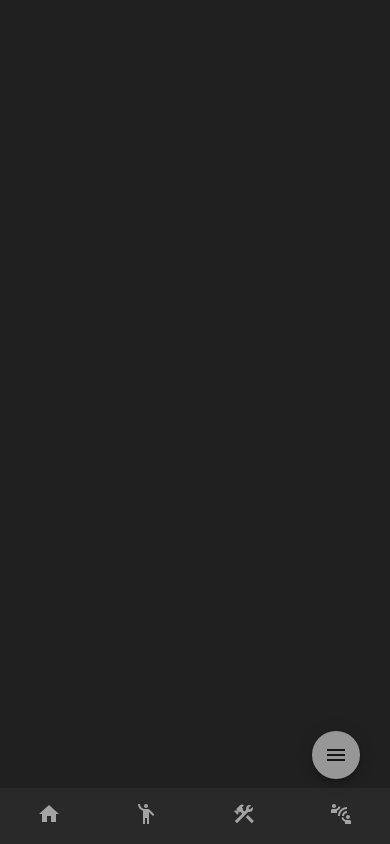
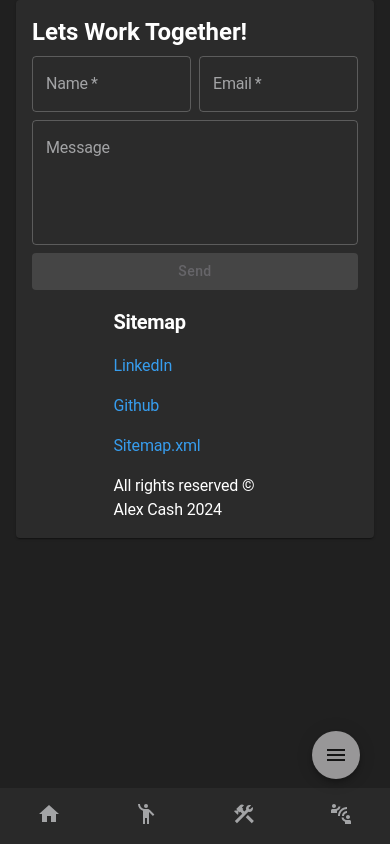
Before and after one commit to alcash55/Portfolio, a React (Vite) app: page / in a window 390 px wide. Built offline with nearby package versions, Linux system fonts and the light colour scheme.

Commit message:
add footer to mobile bp and make responsive

```diff
--- a/src/components/AppShell/InternalComponents/Footer.tsx
+++ b/src/components/AppShell/InternalComponents/Footer.tsx
@@ -1,21 +1,39 @@
-import { Stack, Link, Toolbar, Typography, Card } from "@mui/material";
+import {
+  Stack,
+  Link,
+  Toolbar,
+  Typography,
+  Card,
+  useMediaQuery,
+  useTheme,
+  Box,
+} from "@mui/material";
 import ConnectForm from "../../ConnectForm/ConnectForm";
 
 export const Footer = () => {
+  const theme = useTheme();
+  const tablet = useMediaQuery(theme.breakpoints.down(768));
   const date = new Date().getFullYear();
   return (
-    <Toolbar component={"footer"}>
+    <Toolbar component={"footer"} sx={{ zIndex: 0 }}>
       <Card
         sx={{
           width: "100%",
           p: 2,
           display: "flex",
+          flexDirection: tablet ? "column" : "row",
           alignItems: "center",
           backgroundColor: "#202020",
+          gap: 2,
         }}
       >
-        <Stack spacing={2} width={"50%"}>
-          <Typography>Sitemap</Typography>
+        <Stack
+          spacing={2}
+          width={"50%"}
+          order={tablet ? 2 : 1}
+          sx={{ textAlign: "start" }}
+        >
+          <Typography variant="h6">Sitemap</Typography>
           <Link
             underline="hover"
             target="_blank"
@@ -39,7 +57,9 @@ export const Footer = () => {
           </Link>
           <Typography>All rights reserved © Alex Cash {date}</Typography>
         </Stack>
-        <ConnectForm />
+        <Box order={tablet ? 1 : 2}>
+          <ConnectForm />
+        </Box>
       </Card>
     </Toolbar>
   );
--- a/src/components/AppShell/InternalComponents/Layouts/Default.tsx
+++ b/src/components/AppShell/InternalComponents/Layouts/Default.tsx
@@ -16,7 +16,13 @@ export const Default = ({ children }: PropsWithChildren) => {
         settingDrawer={settingDrawer}
         setSettingDrawer={setSettingDrawer}
       />
-      <Box sx={{ mt: smallMobile ? "65px" : "50px" }}>{children}</Box>
+      <Box
+        sx={{
+          mt: smallMobile ? "65px" : "50px",
+        }}
+      >
+        {children}
+      </Box>
       <Footer />
     </Stack>
   );
--- a/src/components/AppShell/InternalComponents/Layouts/Mobile.tsx
+++ b/src/components/AppShell/InternalComponents/Layouts/Mobile.tsx
@@ -10,10 +10,12 @@ import {
   BottomNavigation,
   BottomNavigationAction,
   Fab,
+  Box,
 } from "@mui/material";
 import { PropsWithChildren, SyntheticEvent, useState } from "react";
 import { useSettingDrawer } from "../useSettingsDrawer";
 import { SettingsDrawer } from "../SettingsDrawer";
+import { Footer } from "../Footer";
 
 export const Mobile = ({ children }: PropsWithChildren) => {
   const [value, setValue] = useState("summary");
@@ -49,6 +51,9 @@ export const Mobile = ({ children }: PropsWithChildren) => {
   return (
     <Stack>
       {children}
+      <Box sx={{ mb: "85px" }}>
+        <Footer />
+      </Box>
       <Fab
         size="medium"
         color="secondary"
```
